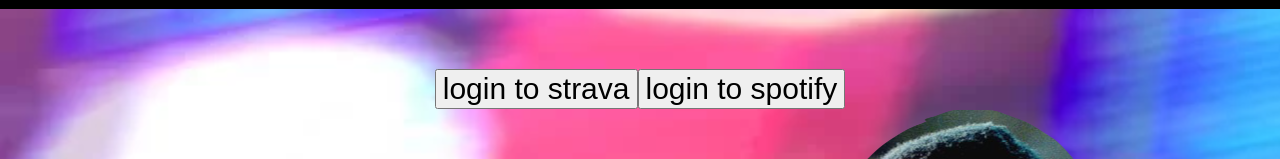
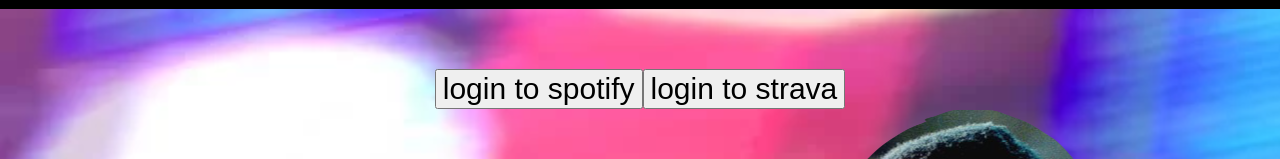
Before and after one commit to jeffjwl/eightmile, a React (Create React App) app: page / in a window 1280 px wide. Shown: the part 150-309 px from the top of the page. Built offline with nearby package versions, Linux system fonts and the light colour scheme; no server answers.

Commit message:
button order

```diff
--- a/src/App.js
+++ b/src/App.js
@@ -167,6 +167,7 @@
 
 
       console.log(addSongs);
+      //location.assign('');
     }
   };
 
--- a/src/Login.js
+++ b/src/Login.js
@@ -95,9 +95,8 @@
     <div  className="container"  style={ {backgroundSize:"140%",backgroundImage: `url(${back})` }} >
       <h1 class="header" >EIGHT ⚡ MILE</h1>
       <div class="body">
+      <button class="button" onClick={handleLoginSpotify}>login to spotify</button>
       <button class="button" onClick={handleLoginStrava}>login to strava</button>
-      <button class="button" onClick={handleLoginSpotify}>login to spotify</button>
-
       <div class="together">
         <div id="usain"> <img src={usain} /> </div>
         <div id="eminem"> <img src={eminem} /> </div>
```
